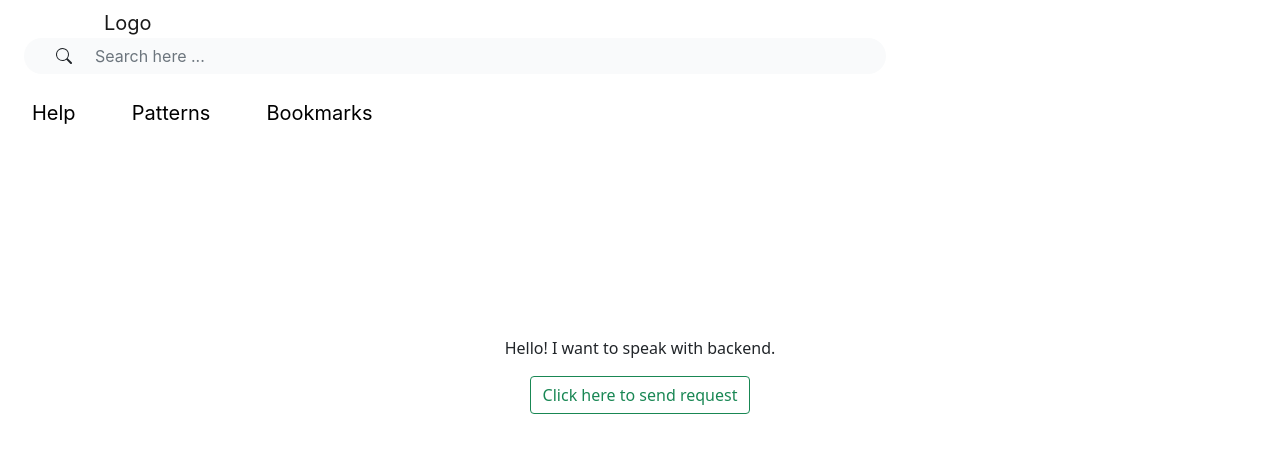
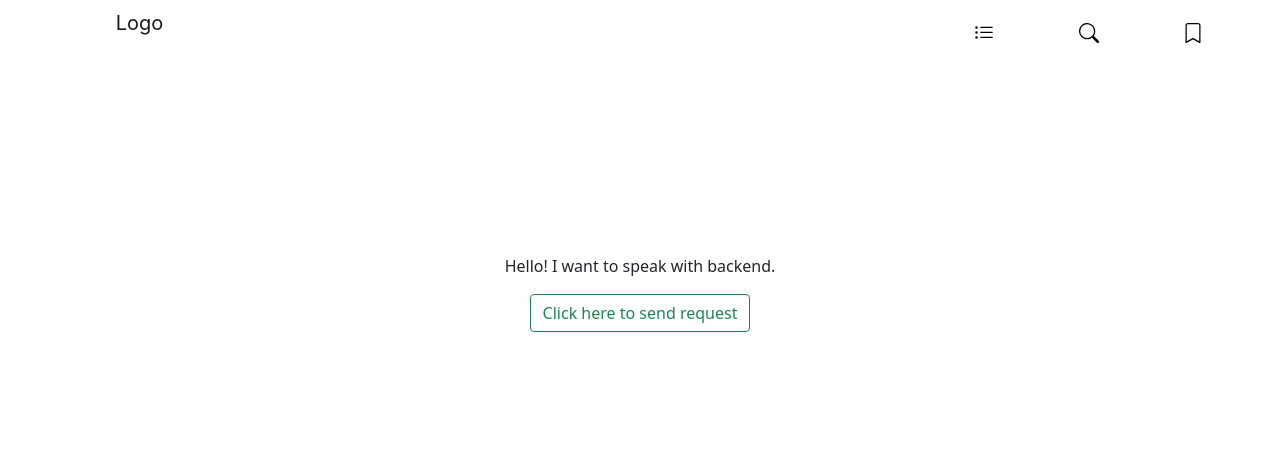
Before and after one commit to zemacedo99/FEUP-DS, a React (Create React App) app in the folder frontend/: page / in a window 1280 px wide. Shown: the top 452 px of the page. Built offline with nearby package versions, Linux system fonts and the light colour scheme.

Commit message:
Navbar responsive

```diff
--- a/frontend/src/App.js
+++ b/frontend/src/App.js
@@ -3,14 +3,18 @@ import 'bootstrap/dist/css/bootstrap.min.css';
 import './style/style.css';
 import { BrowserRouter as Router, Route, Routes } from 'react-router-dom';
 import Example from './pages/Example';
-import NavbarCustom from './components/NavbarCustom'
+import NavbarCustomDesktop from './components/NavbarCustomDesktop'
+import NavbarCustomTablet from './components/NavbarCustomTablet'
+import NavbarCustomMobile from './components/NavbarCustomMobile'
 
 
 function App() {
   return (
     <Router>
       <div className="App">
-        <NavbarCustom />
+        <NavbarCustomDesktop />
+        <NavbarCustomTablet />
+        <NavbarCustomMobile />
         <Routes>
           {<Route path="/" exact element={<Example />} />}
         </Routes>
--- a/frontend/src/components/NavbarCustom.js
+++ /dev/null
@@ -1,51 +0,0 @@
-import React from 'react';
-import 'bootstrap/dist/css/bootstrap.min.css';
-import '../style/style.css';
-import '../style/navbar.css';
-import { Navbar, Container, Nav, Form, FormControl, Button, InputGroup, Row, Col } from 'react-bootstrap';
-import { BsSearch } from "react-icons/bs";
-
-export default class NavbarCustom extends React.Component {
-  render() {
-    return (<Navbar className="color-navbar" expand="lg">
-      <Container id="navbar-container">
-        <Navbar.Toggle aria-controls="basic-navbar-nav" />
-        <Navbar.Collapse id="basic-navbar-nav">
-          <Nav className="me-auto">
-            <Container className="navbar-container">
-              <Row>
-                <Col xxl="5">
-                  <Navbar.Brand href="/" id="logo">Logo</Navbar.Brand>
-                </Col>
-                <Col xxl="4">
-                  <Form className="d-flex">
-                    <InputGroup className="mb-3 search-bar-input-group">
-                      <InputGroup.Text id="basic-addon1" className="search-icon"><BsSearch /></InputGroup.Text>
-                      <FormControl
-                        className="search-bar"
-                        placeholder="Search here ..."
-                        aria-label="Search here ..."
-                        aria-describedby="basic-addon1"
-                      />
-                    </InputGroup>
-                  </Form>
-                </Col>
-                <Col xxl="3">
-                  <Nav className="navbar-buttons">
-                    <Nav.Link href="/">Help</Nav.Link>
-                    <Nav.Link href="/">Patterns</Nav.Link>
-                    <Nav.Link href="/">Bookmarks</Nav.Link>
-                  </Nav>
-                </Col>
-              </Row>
-            </Container>
-
-            <div>
-
-            </div>
-          </Nav>
-        </Navbar.Collapse>
-      </Container>
-    </Navbar>);
-  }
-}
--- /dev/null
+++ b/frontend/src/components/NavbarCustomDesktop.js
@@ -0,0 +1,44 @@
+import React from 'react';
+import 'bootstrap/dist/css/bootstrap.min.css';
+import '../style/style.css';
+import '../style/navbar.css';
+import { Navbar, Container, Nav, Form, FormControl, Button, InputGroup, Row, Col } from 'react-bootstrap';
+import { BsSearch, BsListUl } from "react-icons/bs";
+
+export default class NavbarCustomDesktop extends React.Component {
+  render() {
+    return (<Navbar className="color-navbar navbar-desktop" expand="lg">
+      <Container id="navbar-container">
+        <Nav className="me-auto">
+          <Container className="navbar-container">
+            <Row>
+              <Col md="5">
+                <Navbar.Brand href="/" id="logo">Logo</Navbar.Brand>
+              </Col>
+              <Col md="4">
+                <Form className="d-flex">
+                  <InputGroup className="mb-3 search-bar-input-group">
+                    <InputGroup.Text id="basic-addon1" className="search-icon"><BsSearch /></InputGroup.Text>
+                    <FormControl
+                      className="search-bar"
+                      placeholder="Search here ..."
+                      aria-label="Search here ..."
+                      aria-describedby="basic-addon1"
+                    />
+                  </InputGroup>
+                </Form>
+              </Col>
+              <Col md="3">
+                <Nav className="navbar-buttons">
+                  <Nav.Link href="/">Help</Nav.Link>
+                  <Nav.Link href="/">Patterns</Nav.Link>
+                  <Nav.Link href="/">Bookmarks</Nav.Link>
+                </Nav>
+              </Col>
+            </Row>
+          </Container>
+        </Nav>
+      </Container>
+    </Navbar >);
+  }
+}
--- /dev/null
+++ b/frontend/src/components/NavbarCustomMobile.js
@@ -0,0 +1,34 @@
+import React from 'react';
+import 'bootstrap/dist/css/bootstrap.min.css';
+import '../style/style.css';
+import '../style/navbar.css';
+import { Navbar, Container, Nav, Form, FormControl, Button, InputGroup, Row, Col } from 'react-bootstrap';
+import { BsSearch, BsListUl, BsBookmark } from "react-icons/bs";
+import { BiHome } from "react-icons/bi";
+
+export default class NavbarCustomMobile extends React.Component {
+  render() {
+    return (<Navbar className="color-navbar navbar-mobile" expand="lg">
+      <Container id="navbar-container">
+        <Nav className="me-auto">
+          <Container className="navbar-container">
+            <Row>
+              <Col xs="3">
+                <Nav.Link className="navbar-buttons" href="/"><BiHome /></Nav.Link>
+              </Col>
+              <Col xs="3">
+                <Nav.Link className="navbar-buttons" href="/"><BsListUl /></Nav.Link>
+              </Col>
+              <Col xs="3">
+                <Nav.Link className="navbar-buttons" href="/"><BsSearch /></Nav.Link>
+              </Col>
+              <Col xs="3">
+                <Nav.Link className="navbar-buttons" href="/"><BsBookmark /></Nav.Link>
+              </Col>
+            </Row>
+          </Container>
+        </Nav>
+      </Container>
+    </Navbar >);
+  }
+}
--- /dev/null
+++ b/frontend/src/components/NavbarCustomTablet.js
@@ -0,0 +1,33 @@
+import React from 'react';
+import 'bootstrap/dist/css/bootstrap.min.css';
+import '../style/style.css';
+import '../style/navbar.css';
+import { Navbar, Container, Nav, Form, FormControl, Button, InputGroup, Row, Col } from 'react-bootstrap';
+import { BsSearch, BsListUl, BsBookmark } from "react-icons/bs";
+
+export default class NavbarCustomTablet extends React.Component {
+  render() {
+    return (<Navbar className="color-navbar navbar-tablet" expand="lg">
+      <Container id="navbar-container">
+        <Nav className="me-auto">
+          <Container className="navbar-container">
+            <Row>
+              <Col xs="9">
+                <Navbar.Brand href="/" id="logo">Logo</Navbar.Brand>
+              </Col>
+              <Col xs="1">
+                <Nav.Link className="navbar-buttons" href="/"><BsListUl /></Nav.Link>
+              </Col>
+              <Col xs="1">
+                <Nav.Link className="navbar-buttons" href="/"><BsSearch /></Nav.Link>
+              </Col>
+              <Col xs="1">
+                <Nav.Link className="navbar-buttons" href="/"><BsBookmark /></Nav.Link>
+              </Col>
+            </Row>
+          </Container>
+        </Nav>
+      </Container>
+    </Navbar >);
+  }
+}
--- a/frontend/src/style/navbar.css
+++ b/frontend/src/style/navbar.css
@@ -1,16 +1,93 @@
+
+@media screen and (max-width: 480px) {
+    .navbar-mobile {
+        display: flex;
+        position: fixed;
+        bottom: 0;
+        width: 100%;
+    }
+    .navbar-tablet {
+        display: none;
+    }
+    .navbar-desktop {
+        display: none;
+    }
+    .container {
+        max-width: 100%;
+    }
+    .navbar-buttons {
+        justify-content: center;
+        text-align: center;
+        color: black!important;
+    }
+}
+
+@media screen and (min-width: 481px) and (max-width: 1280px) {
+    .navbar-tablet {
+        display: flex;
+    }
+    .navbar-desktop {
+        display: none;
+    }
+    .navbar-mobile {
+        display: none;
+    }
+    .container {
+        max-width: 100%;
+    }
+    .nav-link {
+        color: black!important;
+        padding-right: 3rem!important;
+    }
+}
+
+@media screen and (min-width: 1281px) and (max-width: 1699px){
+    .navbar-tablet {
+        display: none;
+    }
+    .navbar-mobile {
+        display: none;
+    }
+    .nav-link {
+        color: black!important;
+        padding-right: 3rem!important;
+    }
+}
+
+@media screen and (min-width: 1700px){
+    .container {
+        max-width: 100%;
+    }
+    .navbar-tablet {
+        display: none;
+    }
+    .navbar-mobile {
+        display: none;
+    }
+    .nav-link {
+        color: black!important;
+        padding-right: 3rem!important;
+    }
+}
+
+
+html, body {
+    overflow-x: hidden;
+}
+body {
+    position: relative
+}
+
+
 .navbar, .nav-link {
     font-family: Inter;
     font-size: 20px;
 }
 
-.nav-link {
-    color: black!important;
-    padding-right: 3rem!important;
-}
+
 
 .navbar-container {
     margin: 0;
-    max-width: 100%;
 }
 
 .color-navbar {
@@ -56,5 +133,5 @@
 }
 
 #logo {
-    padding-left: 5rem;
+    padding-left: 10%;
 }
```
